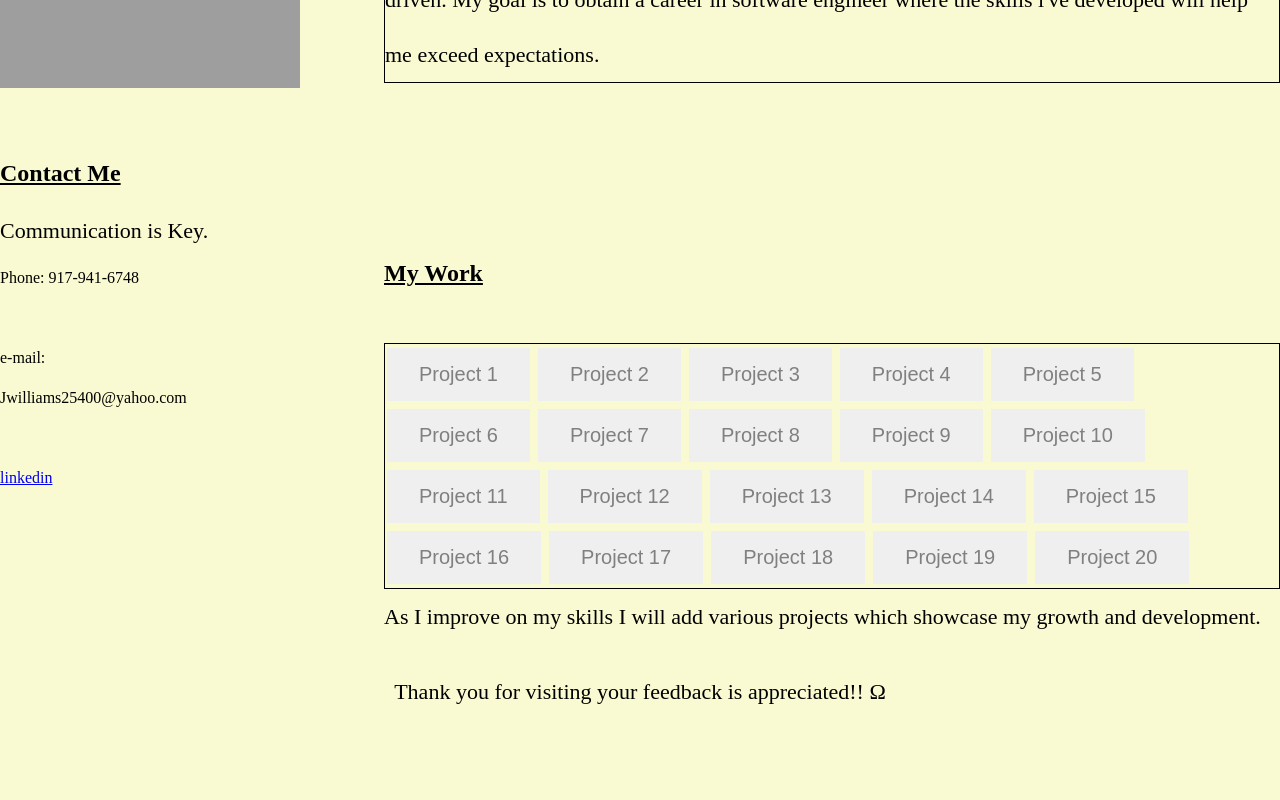
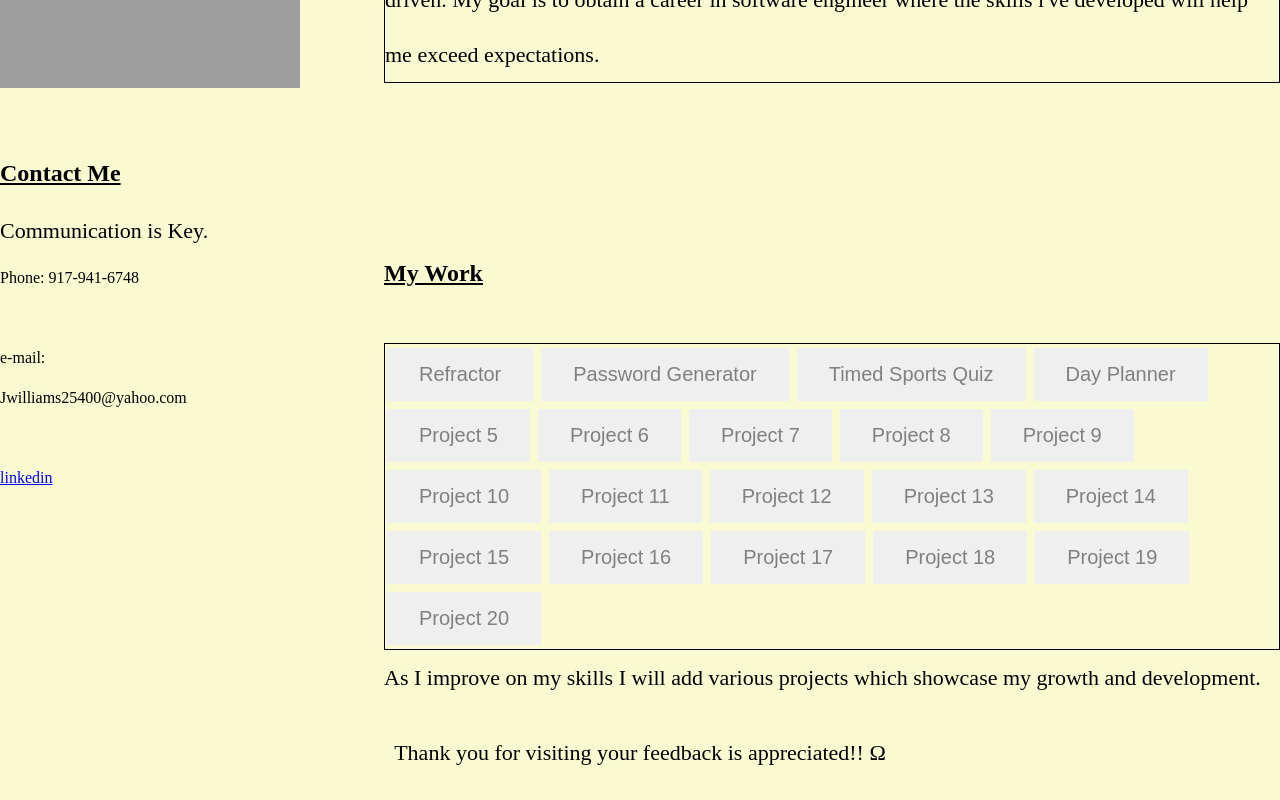
Before and after one commit to jwilliams25400/Code-Portfolio, a plain HTML site: page index.html in a window 1280 px wide. Shown: the part 427-1227 px from the top of the page. Before the commit the page ends 1166 px from the top, so only its background shows below. Drawn offline with Linux system fonts and the light colour scheme; grey boxes are pictures that could not be loaded.

Commit message:
linking projects to portfolio

```diff
--- a/index.html
+++ b/index.html
@@ -1,8 +1,8 @@
 <!DOCTYPE html>
 <html lang="en">
   <head>
-    <meta charset="UTF-8">
-   <link rel="stylesheet" href="./assets/css/styles.css">
+    <meta charset="UTF-8" />
+    <link rel="stylesheet" href="./assets/css/styles.css" />
     <title>Portfolio</title>
   </head>
 
@@ -22,56 +22,80 @@
     <main>
       <section class="left">
         <div class="pic-box">
-            <h3>This is me: </h3>
-            <img src="./assets/images/20200227_152929.jpg" alt="placeholder image" width="300" height="350" class="p">
-            <br>
-            <br>
-            <h2 id ="contact-me">Contact Me</h2>
+          <h3>This is me:</h3>
+          <img
+            src="./assets/images/20200227_152929.jpg"
+            alt="placeholder image"
+            width="300"
+            height="350"
+            class="p"
+          />
+          <br />
+          <br />
+          <h2 id="contact-me">Contact Me</h2>
           <p>Communication is Key.</p>
           <div>
             <ul>
-                <li>Phone: 917-941-6748</li><br>
-                <li>e-mail: Jwilliams25400@yahoo.com</li><br>
-                <li><a href="www.linkedin.com/in/jemel-williams-cams-a5b14014">linkedin</a></li>
+              <li>Phone: 917-941-6748</li>
+              <br />
+              <li>e-mail: Jwilliams25400@yahoo.com</li>
+              <br />
+              <li>
+                <a href="www.linkedin.com/in/jemel-williams-cams-a5b14014"
+                  >linkedin</a
+                >
+              </li>
             </ul>
           </div>
         </div>
       </section>
       <section class="right">
         <h2 id="about-me">About Me</h2>
-        <div class = "info">
-         <p>My name is Jemel, I hold a Bachelors degree in finance from Seton Hall University. I've worked in the financial industry for 7+ years. Most recently I've enrolled in Rutgers Coding Bootcamp where I've worked on a variety of projects
-            that have allowed me too put the knowledge I've learned in the classroom into use in the practical sense. I pride myself on being detailed oriented, analytical and driven. My goal is to obtain a career in software engineer where the skills i've
-            developed will help me exceed expectations.</p>
+        <div class="info">
+          <p>
+            My name is Jemel, I hold a Bachelors degree in finance from Seton
+            Hall University. I've worked in the financial industry for 7+ years.
+            Most recently I've enrolled in Rutgers Coding Bootcamp where I've
+            worked on a variety of projects that have allowed me too put the
+            knowledge I've learned in the classroom into use in the practical
+            sense. I pride myself on being detailed oriented, analytical and
+            driven. My goal is to obtain a career in software engineer where the
+            skills i've developed will help me exceed expectations.
+          </p>
         </div>
-         <br>
-         <br>
-         <br>
-         <br>
-         <h2 id="my-work" >My Work</h2><br>
-         <div class = "projects">
-            <button class="buttons">Project 1</button>
-            <button class="buttons">Project 2</button>
-            <button class="buttons">Project 3</button>
-            <button class="buttons">Project 4</button>
-            <button class="buttons">Project 5</button>
-            <button class="buttons">Project 6</button>
-            <button class="buttons">Project 7</button>
-            <button class="buttons">Project 8</button>
-            <button class="buttons">Project 9</button>
-            <button class="buttons">Project 10</button>
-            <button class="buttons">Project 11</button>
-            <button class="buttons">Project 12</button>
-            <button class="buttons">Project 13</button>
-            <button class="buttons">Project 14</button>
-            <button class="buttons">Project 15</button>
-            <button class="buttons">Project 16</button>
-            <button class="buttons">Project 17</button>
-            <button class="buttons">Project 18</button>
-            <button class="buttons">Project 19</button>
-            <button class="buttons">Project 20</button>
+        <br />
+        <br />
+        <br />
+        <br />
+        <h2 id="my-work">My Work</h2>
+        <br />
+        <div class="projects">
+          <!-- onclick="location.href='http://www.example.com'" type="button" -->
+          <a href=" https://jwilliams25400.github.io/Code-Refractor/" ><button class="buttons">Refractor</button></a>
+          <a href="https://jwilliams25400.github.io/Code--PWGenerator/"><button class="buttons">Password Generator</button></a>
+          <a href="https://jwilliams25400.github.io/Code-Timed-Quiz/"><button class="buttons">Timed Sports Quiz</button></a>
+          <a href="https://jwilliams25400.github.io/Code-Day-Planner/"><button class="buttons">Day Planner</button></a>
+          <a href=""><button class="buttons">Project 5</button></a>
+          <a href=""><button class="buttons">Project 6</button></a>
+          <a href=""><button class="buttons">Project 7</button></a>
+          <a href=""><button class="buttons">Project 8</button></a>
+          <a href=""><button class="buttons">Project 9</button></a>
+          <a href=""><button class="buttons">Project 10</button></a>
+          <a href=""><button class="buttons">Project 11</button></a>
+          <a href=""><button class="buttons">Project 12</button></a>
+          <a href=""><button class="buttons">Project 13</button></a>
+          <a href=""><button class="buttons">Project 14</button></a>
+          <a href=""><button class="buttons">Project 15</button></a>
+          <a href=""><button class="buttons">Project 16</button></a>
+          <a href=""><button class="buttons">Project 17</button></a>
+          <a href=""><button class="buttons">Project 18</button></a>
+          <a href=""><button class="buttons">Project 19</button></a>
+          <a href=""><button class="buttons">Project 20</button></a>
         </div>
-        <p>As I improve on my skills I will add various projects which showcase my growth and development.</p>
+        <p>
+          As I improve on my skills I will add various projects which showcase
+          my growth and development.
+        </p>
       </section>
     </main>
     <footer>
```
Lines whose indentation alone changed are shown as unchanged.
